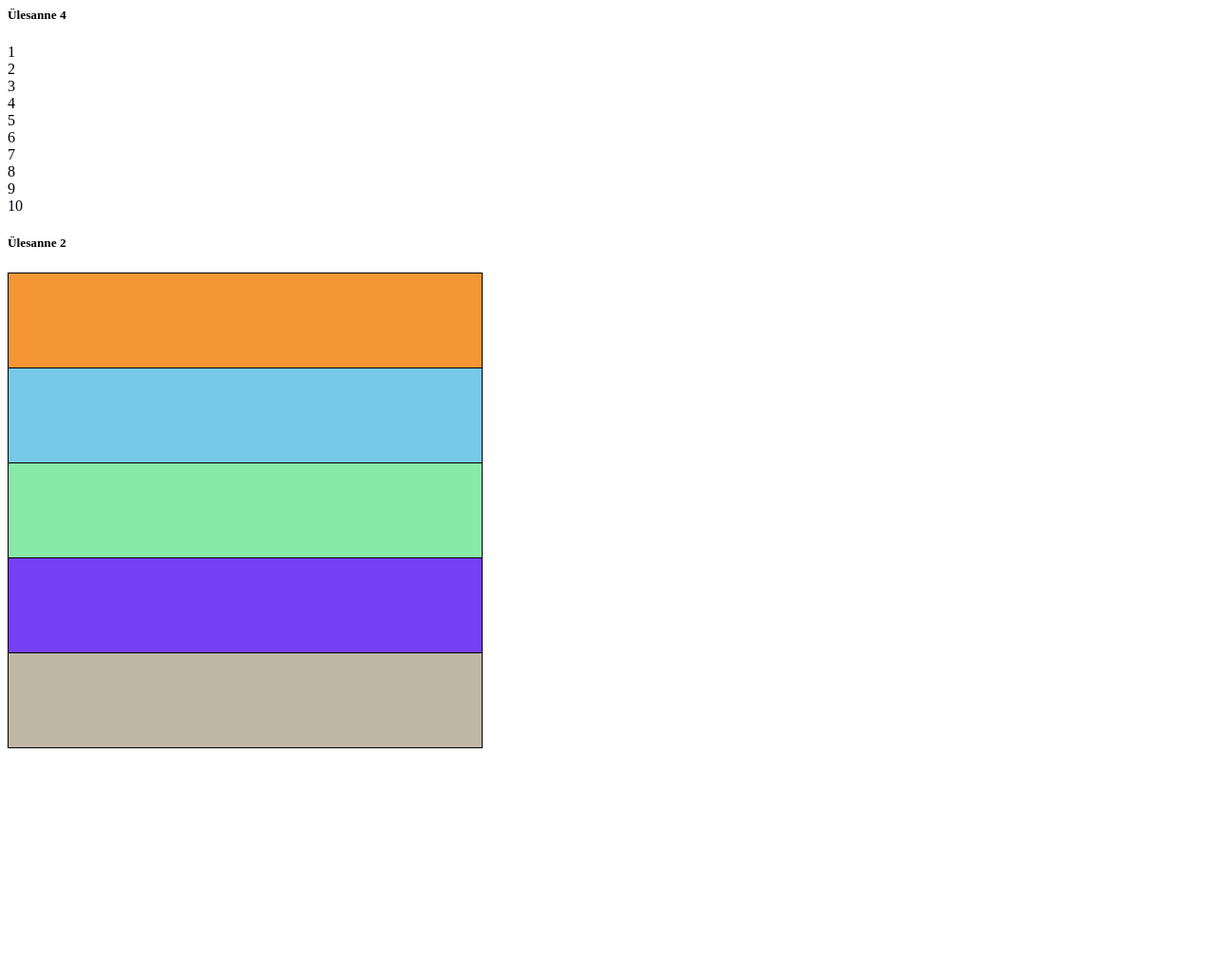
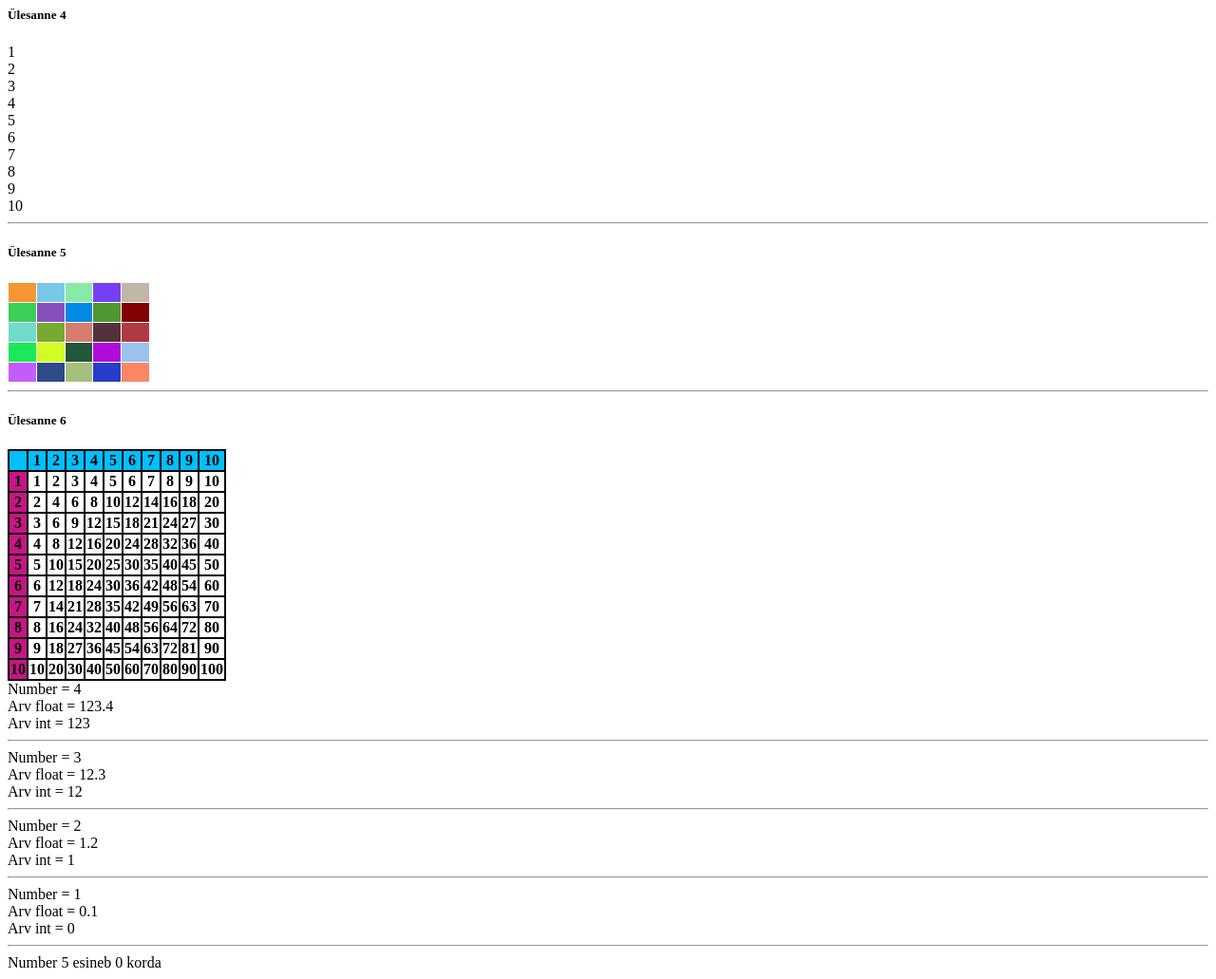
Before and after one commit to karlgkallaste/phpAlused, a PHP site: page / in a window 1280 px wide. Shown: the whole page at 95% size. Before the commit the page ends 788 px from the top, so only its background shows below. Run offline with PHP 8.4, Linux system fonts and the light colour scheme; lists and menus that the app fills with data are empty.

Commit message:
while, for, tingimuslaused,

```diff
--- a/loop/index.php
+++ b/loop/index.php
@@ -1,5 +1,5 @@
 <?php
-header('Refresh: 1');
+header('Refresh: 1000');
 /**
  * Created by PhpStorm.
  * User: karl-gustav.kallaste
@@ -23,22 +23,64 @@ for($arv =1; $arv <= 10; $arv++){
 ?>
 <style>
     table,tr,td{
-        width: 500px;
-        height: 100px;
-        border: solid 1px black;
+        width: 150px;
+        height: 20px;
+        border: solid 1px white;
         border-collapse: collapse;
     }
 </style>
 <?php
-echo '<h5>Ülesanne 2</h5>';
+echo '<hr>';
+echo '<h5>Ülesanne 5</h5>';
 echo '<table>';
-for($reaNumber = 1; $reaNumber <= 5; $reaNumber++){
+for($rida = 1; $rida <= 5; $rida++){
     echo '<tr>';
-    $varv = '#';
-    for($kord = 1; $kord <= 6; $kord++){
-        $varv = $varv.dechex(rand(0, 15));
+    for($veerg = 1; $veerg <= 5; $veerg++) {
+        $varv = '#';
+        for($kord = 1; $kord <= 6; $kord++){
+            $varv = $varv.dechex(rand(0,15));
+        }
+        echo '<td style="background: ' . $varv . '">';
+        echo '&nbsp;&nbsp;&nbsp;&nbsp;&nbsp;';
+        echo '</td>';
     }
-    echo '<td style="background: '.$varv.'">&nbsp;</td>';
     echo '</tr>';
 }
 echo '</table>';
+echo '<hr>';
+echo '<h5>Ülesanne 6</h5>';
+echo '<table style="border-collapse: collapse">';
+// ülemine punane riba
+for($arv2 = 0; $arv2 <= 10; $arv2++){
+    $txt = ($arv2 == 0) ? '&nbsp;' : $arv2;
+    echo '<th style="width: 10px; text-align: center; border: solid 2px black; background: deepskyblue">';
+    echo $txt;
+    echo '</th>';
+}
+for($arv1 = 1; $arv1 <= 10; $arv1++){
+    echo '<tr>'; // rea algus
+    // üks punane kast
+    echo '<th style="width: 10px; text-align: center; border: solid 2px black; background: mediumvioletred">';
+    echo $arv1;
+    echo '</th>';
+    for($arv2 = 1; $arv2 <= 10; $arv2++) {
+        echo '<th style="width: 10px; text-align: center; border: solid 2px black; background: white">';
+        echo $arv1 * $arv2;
+        echo '</td>';
+    }
+    echo '</tr>';
+}
+echo '</table>';
+$arv = 1234;
+$kordamine = 0;
+while($arv != 0){
+    $number = $arv % 10;
+    echo 'Number = '.$number.'<br>';
+    $arv = $arv / 10;
+    echo 'Arv float = '.$arv.'<br>';
+    settype($arv, 'int');
+    echo 'Arv int = '.$arv.'<br>';
+    if($number == 5) $kordamine++;
+    echo '<hr>';
+}
+echo 'Number 5 esineb  '.$kordamine.' korda<br>';
```
